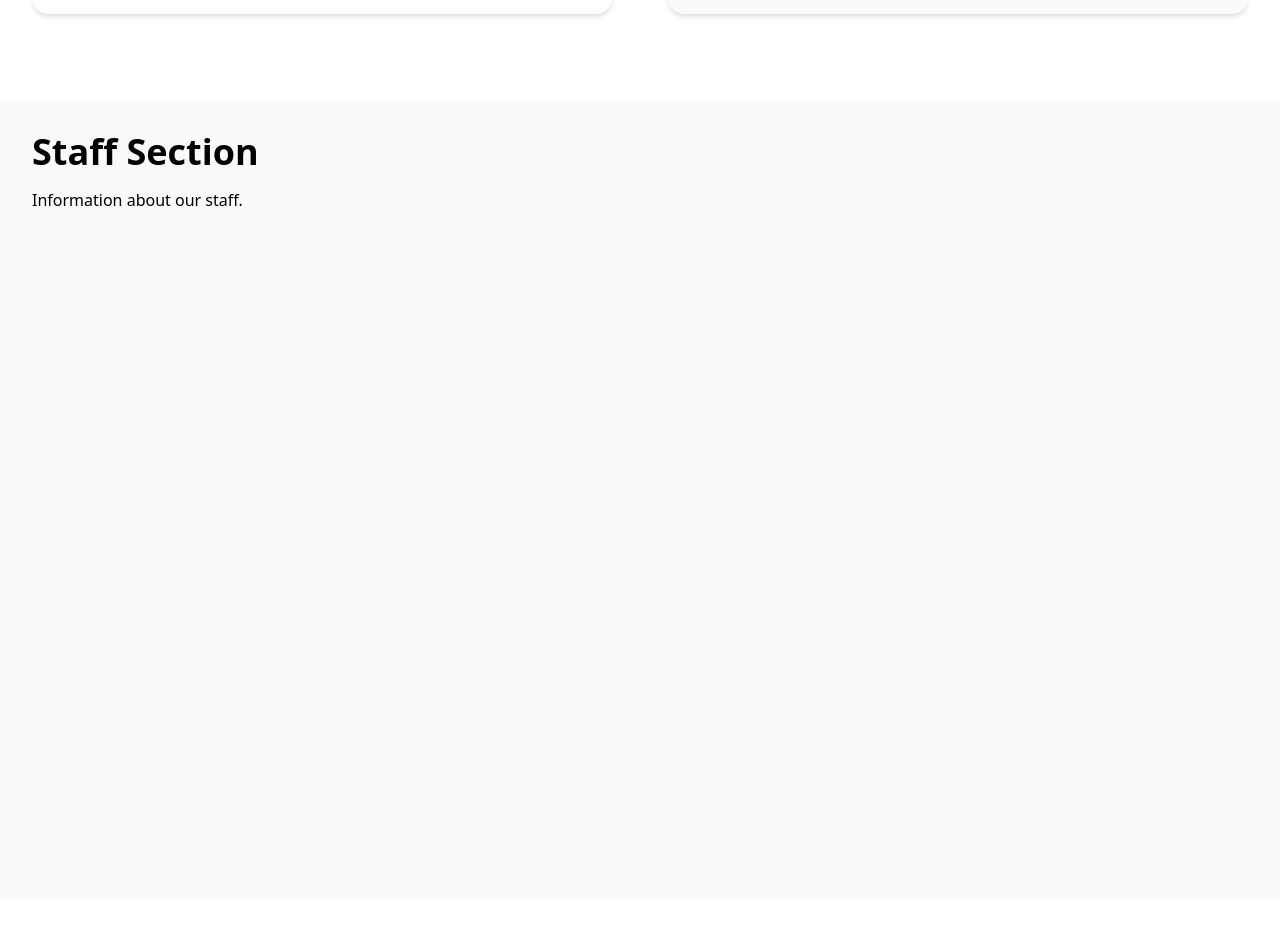
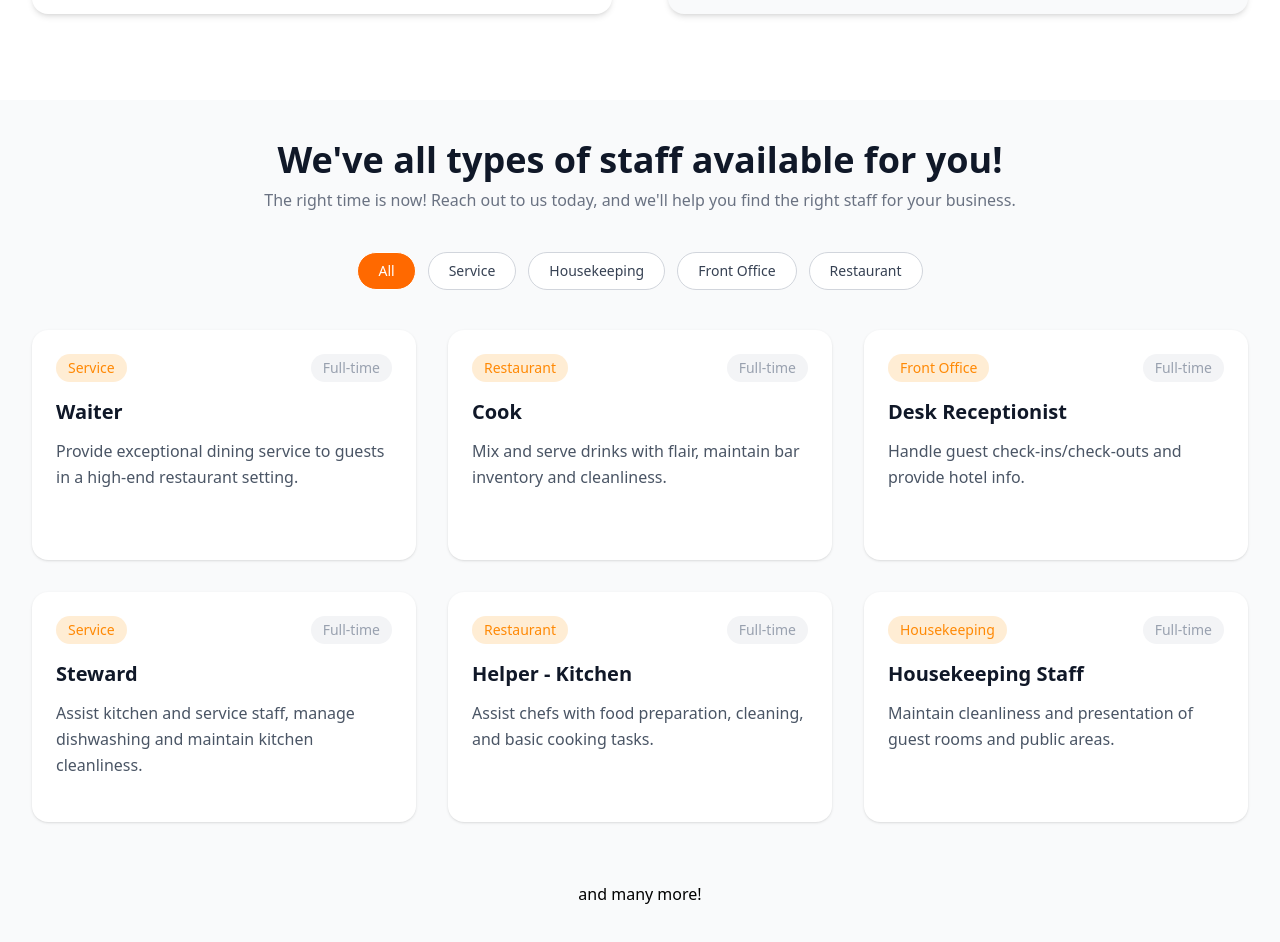
Before and after one commit to itsaimsd/RS_SERVICES, a React (Vite) app: page / in a window 1280 px wide. Shown: the part 1580-2522 px from the top of the page. Before the commit the page ends 2480 px from the top, so only its background shows below. Built offline with nearby package versions, Linux system fonts and the light colour scheme.

Commit message:
creating staff section

```diff
--- a/index.html
+++ b/index.html
@@ -5,6 +5,11 @@
     <link rel="icon" type="image/svg+xml" href="/vite.svg" />
     <meta name="viewport" content="width=device-width, initial-scale=1.0" />
     <link href="/src/styles.css" rel="stylesheet" />
+    <link
+      href="https://fonts.googleapis.com/css2?family=Poppins:wght@400;500;600;700&display=swap"
+      rel="stylesheet"
+    />
+
     <title>Vite + React</title>
   </head>
   <body>
--- a/src/Component/Staff.jsx
+++ b/src/Component/Staff.jsx
@@ -1,10 +1,121 @@
-import React from "react";
+import React, { useState } from "react";
+
+const staffData = [
+  {
+    id: 1,
+    category: "Service",
+    role: "Waiter",
+    description:
+      "Provide exceptional dining service to guests in a high-end restaurant setting.",
+  },
+  {
+    id: 2,
+    category: "Restaurant",
+    role: "Cook",
+    description:
+      "Mix and serve drinks with flair, maintain bar inventory and cleanliness.",
+  },
+  {
+    id: 3,
+    category: "Front Office",
+    role: "Desk Receptionist",
+    description: "Handle guest check-ins/check-outs and provide hotel info.",
+  },
+  {
+    id: 4,
+    category: "Service",
+    role: "Steward",
+    description:
+      "Assist kitchen and service staff, manage dishwashing and maintain kitchen cleanliness.",
+  },
+  {
+    id: 5,
+    category: "Restaurant",
+    role: "Helper - Kitchen",
+    description:
+      "Assist chefs with food preparation, cleaning, and basic cooking tasks.",
+  },
+  {
+    id: 6,
+    category: "Housekeeping",
+    role: "Housekeeping Staff",
+    description:
+      "Maintain cleanliness and presentation of guest rooms and public areas.",
+  },
+];
+
+const categories = [
+  "All",
+  "Service",
+  "Housekeeping",
+  "Front Office",
+  "Restaurant",
+];
 
 const Staff = () => {
+  const [selectedCategory, setSelectedCategory] = useState("All");
+
+  const filteredStaff =
+    selectedCategory === "All"
+      ? staffData
+      : staffData.filter((member) => member.category === selectedCategory);
+
   return (
-    <section id="staff" className="min-h-screen p-8 bg-gray-50">
-      <h1 className="text-4xl font-bold mb-4">Staff Section</h1>
-      <p>Information about our staff.</p>
+    <section id="staff" className="min-h-screen px-8 py-10 bg-gray-50">
+      <div className="max-w-8xl mx-auto">
+        <h1 className="text-4xl font-bold text-center mb-2 text-gray-900">
+          We've all types of staff available for you!
+        </h1>
+        <p className="text-center text-gray-500 mb-10">
+          The right time is now! Reach out to us today, and we'll help you find
+          the right staff for your business.
+        </p>
+
+        {/* Category Filters */}
+        <div className="flex flex-wrap justify-center gap-3 mb-10">
+          {categories.map((cat) => (
+            <button
+              key={cat}
+              onClick={() => setSelectedCategory(cat)}
+              className={`px-5 py-2 rounded-full text-sm border ${
+                selectedCategory === cat
+                  ? "bg-orange-500 text-white"
+                  : "bg-white text-gray-700 border-gray-300"
+              }`}
+            >
+              {cat}
+            </button>
+          ))}
+        </div>
+
+        {/* Staff Cards */}
+        <div className="grid sm:grid-cols-2 lg:grid-cols-3 gap-8 ">
+          {filteredStaff.map(({ id, role, description, category }) => (
+            <div
+              key={id}
+              className="bg-white rounded-2xl p-6 shadow hover:shadow-md transition min-h-[230px]"
+            >
+              <div className="flex justify-between mb-4">
+                <span className="text-sm font-medium bg-orange-100 text-orange-400 px-3 py-1 rounded-full">
+                  {category}
+                </span>
+                <span className="text-sm font-medium bg-gray-100 text-gray-400 px-3 py-1 rounded-full">
+                  Full-time
+                </span>
+              </div>
+              <h2 className="text-xl font-semibold text-gray-900 mb-3">
+                {role}
+              </h2>
+              <p className="text-base text-gray-600 leading-relaxed">
+                {description}
+              </p>
+            </div>
+          ))}
+        </div>
+      </div>
+      <div className="text-center mt-15">
+        <p>and many more!</p>
+      </div>
     </section>
   );
 };
```
